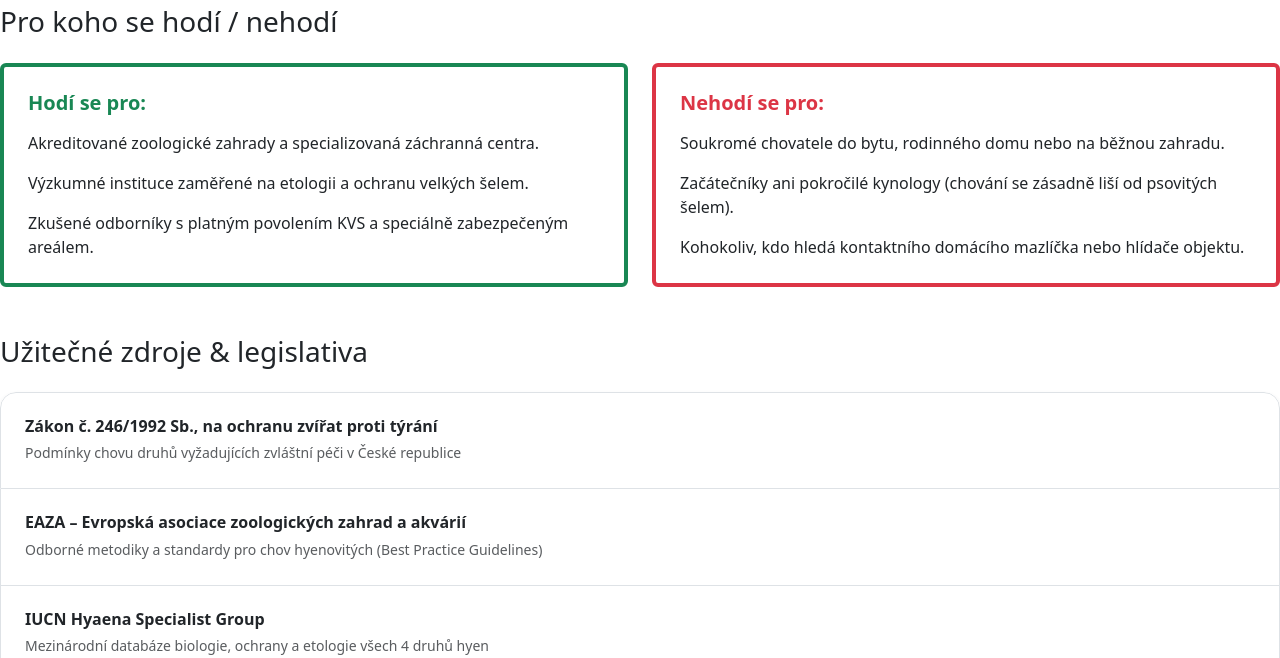
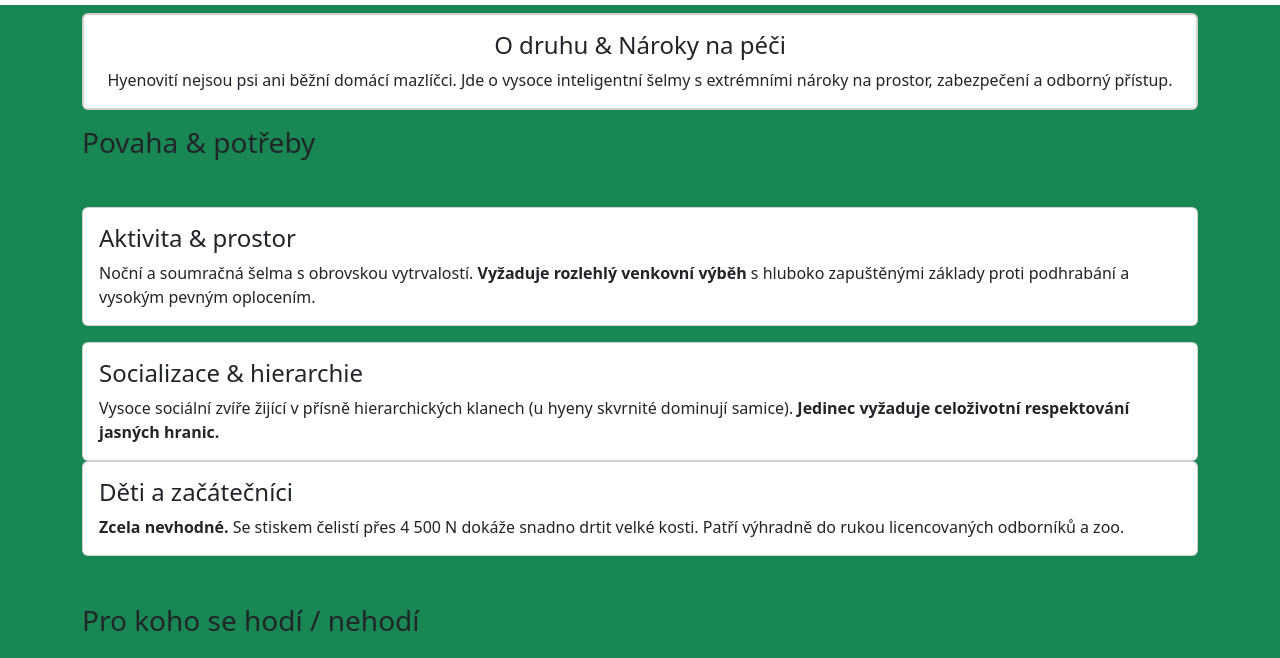
Before and after one commit to tesmik23/chovna-stanice-, a plain HTML site: page pece.html in a window 1280 px wide. Shown: the part 81-739 px from the top of the page. Drawn offline with nearby package versions, Linux system fonts and the light colour scheme.

Commit message:
pecehotovos

```diff
--- a/pece.html
+++ b/pece.html
@@ -40,14 +40,63 @@
       </dialog>
     </div>
   </nav>
-  <section class="mb-5">
+  <div class="bg-success p-2 bg-30">
+    <div class="container align-items-center">
+
+      <div class="card text-center card theme-success border-2">
+        <div class="card-body">
+          <h4 class="card-title fs-2xl">O druhu & Nároky na péči</h4>
+          <p class="card-text">Hyenovití nejsou psi ani běžní domácí mazlíčci. Jde o vysoce inteligentní šelmy s
+            extrémními nároky na prostor, zabezpečení a odborný přístup.</p>
+
+        </div>
+      </div>
+      <section class="mb-5 pt-3 ">
+        <div class=" mb-5">
+          <h2 class="section-title h3">Povaha & potřeby
+          </h2>
+        </div>
+
+        <div class="row">
+          <div class="sm:col-4 mb-3 sm:mb-0">
+            <div class="card">
+              <div class="card-body">
+                <h4 class="card-title">Aktivita & prostor</h4>
+                <p class="card-text">Noční a soumračná šelma s obrovskou vytrvalostí.<strong class="fg-danger"> Vyžaduje rozlehlý venkovní výběh</strong> s hluboko zapuštěnými základy proti podhrabání a vysokým pevným oplocením.</p>
+
+              </div>
+            </div>
+          </div>
+          <div class="sm:col-4">
+            <div class="card">
+              <div class="card-body">
+                <h4 class="card-title">Socializace & hierarchie</h4>
+                <p class="card-text">Vysoce sociální zvíře žijící v přísně hierarchických klanech (u hyeny skvrnité dominují samice). <strong class="fg-danger">Jedinec vyžaduje celoživotní respektování jasných hranic.</strong> </p>
+
+              </div>
+            </div>
+          </div>
+
+          <div class="sm:col-4">
+            <div class="card">
+              <div class="card-body">
+                <h4 class="card-title">Děti a začátečníci</h4>
+                <p class="card-text"><strong class="fg-danger" > Zcela nevhodné.</strong> Se stiskem čelistí přes 4 500 N dokáže snadno drtit velké kosti. Patří výhradně do rukou licencovaných odborníků a zoo.</p>
+
+              </div>
+            </div>
+          </div>
+        </div>
+
+      </section>
+      <section class="mb-5 ">
         <h2 class="section-title h3 mb-4">Pro koho se hodí / nehodí</h2>
         <div class="row g-4">
 
           <div class="col-md-6">
             <div class="card h-100 border-top border-success border-4 p-4">
               <h3 class="h5 fw-bold text-success mb-3 d-flex align-items-center">
-            </i>
+
                 Hodí se pro:
               </h3>
               <ul class="list-unstyled mb-0">
@@ -88,24 +137,25 @@
       </section>
 
 
-  <section class="mb-4">
+      <section class="mb-4 ">
         <h2 class="section-title h3 mb-4">Užitečné zdroje &amp; legislativa</h2>
         <div class="list-group rounded-4 shadow-sm overflow-hidden">
           <a href="https://www.zakonyprolidi.cz/cs/1992-246" target="_blank" rel="noopener noreferrer"
             class="list-group-item list-group-item-action d-flex justify-content-between align-items-center p-3 p-sm-4">
             <div class="pe-3">
-          <h3 class="h6 mb-1 fw-bold text-dark">Zákon č. 246/1992 Sb., na ochranu zvířat proti týrání</h3>
+              <h3 class="h6 mb-1 fw-bold text-dark ">Zákon č. 246/1992 Sb., na ochranu zvířat proti týrání</h3>
               <small class="text-muted">Podmínky chovu druhů vyžadujících zvláštní péči v České republice</small>
             </div>
-        <i class="bi bi-box-arrow-up-right text-secondary fs-5 flex-shrink-0"></i>
+
           </a>
           <a href="https://www.eaza.net/" target="_blank" rel="noopener noreferrer"
             class="list-group-item list-group-item-action d-flex justify-content-between align-items-center p-3 p-sm-4">
             <div class="pe-3">
-          <h3 class="h6 mb-1 fw-bold text-dark">EAZA – Evropská asociace zoologických zahrad a akvárií</h3>
-          <small class="text-muted">Odborné metodiky a standardy pro chov hyenovitých (Best Practice Guidelines)</small>
+              <h3 class="h6 mb-1 fw-bold">EAZA – Evropská asociace zoologických zahrad a akvárií</h3>
+              <small class="text-muted">Odborné metodiky a standardy pro chov hyenovitých (Best Practice
+                Guidelines)</small>
             </div>
-        <i class="bi bi-box-arrow-up-right text-secondary fs-5 flex-shrink-0"></i>
+
           </a>
           <a href="https://www.hyaenidae.org/" target="_blank" rel="noopener noreferrer"
             class="list-group-item list-group-item-action d-flex justify-content-between align-items-center p-3 p-sm-4">
@@ -113,7 +163,7 @@
               <h3 class="h6 mb-1 fw-bold text-dark">IUCN Hyaena Specialist Group</h3>
               <small class="text-muted">Mezinárodní databáze biologie, ochrany a etologie všech 4 druhů hyen</small>
             </div>
-        <i class="bi bi-box-arrow-up-right text-secondary fs-5 flex-shrink-0"></i>
+
           </a>
         </div>
       </section>
@@ -126,8 +176,8 @@
 
 
 
-
-
+    </div>
+  </div>
 </body>
 
 </html>
```
Lines whose indentation alone changed are shown as unchanged.
